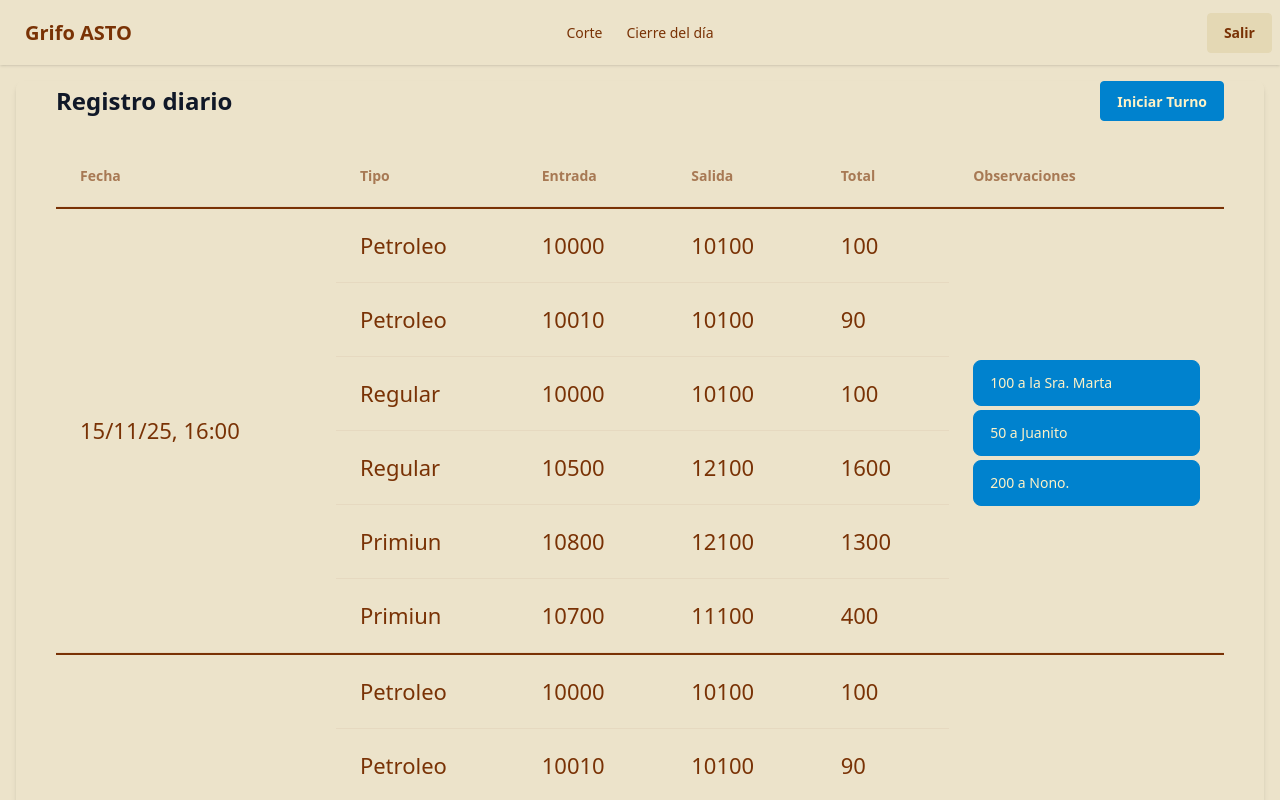
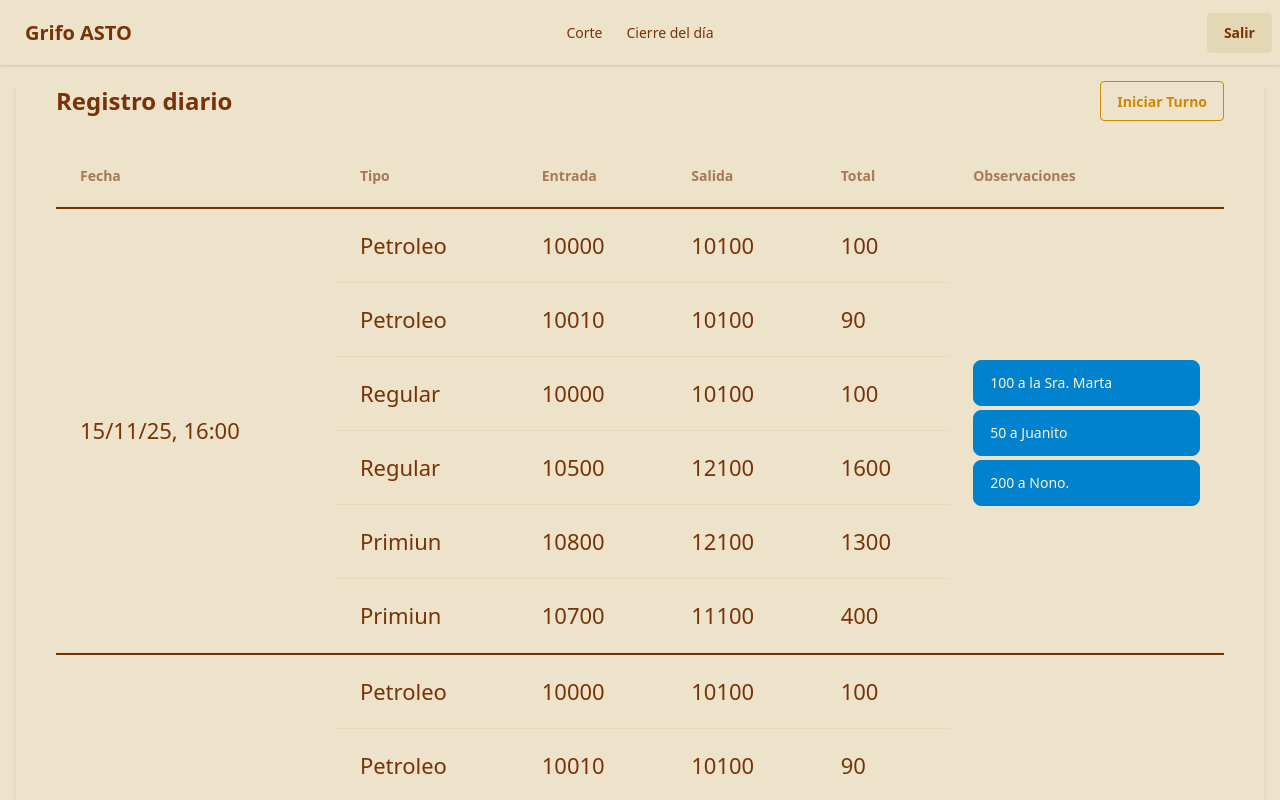
Before and after one commit to felixab08/grifo-asto-app, an Angular app: page /#/grifo/list-oil-store in a window 1280 px wide. Shown: the top 800 px of the page. Built offline with nearby package versions, Linux system fonts and the light colour scheme.

Commit message:
update register page

```diff
--- a/src/app/mapper/register.mapper.ts
+++ b/src/app/mapper/register.mapper.ts
@@ -2,7 +2,7 @@ export const createRegisterCloseAttentionMapper = (data: any, type: string, ante
   if (type === 'iniciar') {
     return {
       id: new Date().getTime(),
-      nombre: 'Juan Pérez',
+      nombre: 'Felix ASTO',
       fecha_entrada: new Date().toISOString(),
       fecha_salida: '',
       datos: [
--- a/src/app/oil-store/pages/list-close-attention/list-close-attention.html
+++ b/src/app/oil-store/pages/list-close-attention/list-close-attention.html
@@ -1,7 +1,7 @@
 <div class="relative overflow-x-auto shadow-md sm:rounded-lg px-10 m-4">
-  <div class="mb-6 text-gray-900 dark:text-white flex items-center justify-between">
+  <div class="mb-6 flex items-center justify-between">
     <h1 class="text-2xl font-semibold">Registro diario</h1>
-    <button class="btn btn-info capitalize" (click)="handlerTurno()">{{turno() }} turno</button>
+    <button class="btn btn-outline btn-accent capitalize" (click)="handlerTurno()">{{turno() }} turno</button>
   </div>
 
   <div class="overflow-x-auto">
```
